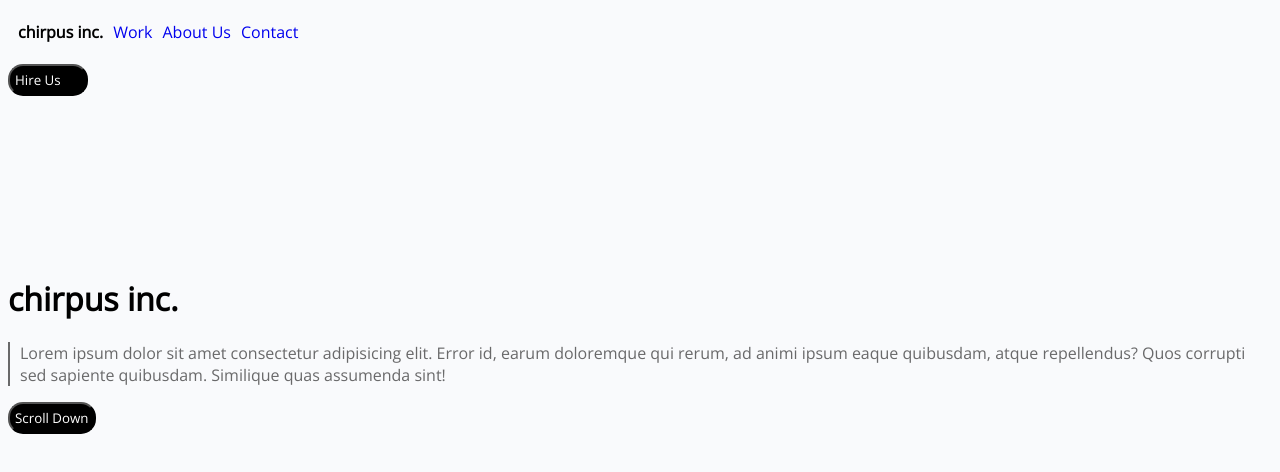
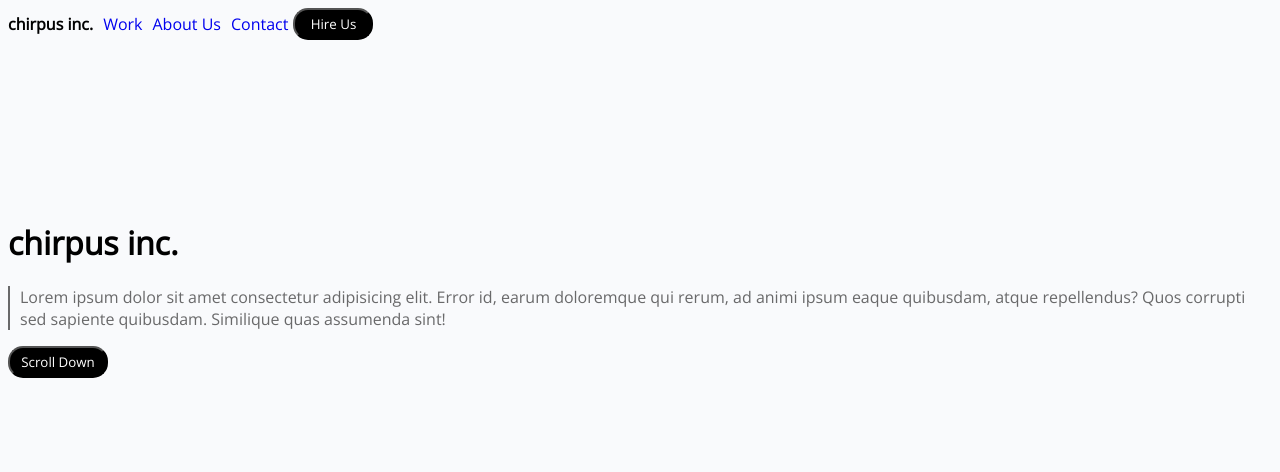
Before and after one commit to bailandocubita/html-css-lab1, a plain HTML site: page index.html in a window 1280 px wide. Drawn offline with nearby package versions, Linux system fonts and the light colour scheme.

Commit message:
added a header container for flex properties to work with the media query. Still not quite right but closer.

```diff
--- a/index.html
+++ b/index.html
@@ -9,17 +9,25 @@
     <title>Chirpus Inc.</title>
 </head>
 <body>
-    <nav>
-        <ul>
-            <li><a href="#" class="title">chirpus inc.</a></li>
-            <li><a href="#" class="menu">Work</a></li>
-            <li><a href="#" class="menu">About Us</a></li>
-            <li><a href="#" class="menu">Contact</a></li>
-        </ul>
-    </nav>
-    <button class="hire">Hire Us</button>
-    <h1>chirpus inc.</h1>
-    <p>Lorem ipsum dolor sit amet consectetur adipisicing elit. Error id, earum doloremque qui rerum, ad animi ipsum eaque quibusdam, atque repellendus? Quos corrupti sed sapiente quibusdam. Similique quas assumenda sint!</p>
-    <button class="scroll">Scroll Down</button>
+    <header>
+        <span id="title">chirpus inc.</span>
+        <nav>
+            <ul class="menu">
+                <li><a href="#">Work</a></li>
+                <li><a href="#">About Us</a></li>
+                <li><a href="#">Contact</a></li>
+            </ul>
+        </nav>
+        <div class="hire">
+            <button>Hire Us</button>
+        </div>
+    </header>
+    <div>
+        <h1>chirpus inc.</h1>
+        <p>Lorem ipsum dolor sit amet consectetur adipisicing elit. Error id, earum doloremque qui rerum, ad animi ipsum eaque quibusdam, atque repellendus? Quos corrupti sed sapiente quibusdam. Similique quas assumenda sint!</p>
+    </div>
+    <div class="scroll">
+        <button>Scroll Down</button>
+    </div>
 </body>
 </html>
--- a/stylesheet.css
+++ b/stylesheet.css
@@ -4,7 +4,7 @@ body {
     color: #69696a;
 }
 
-.title {
+#title {
     color: #000;
     font-weight: bold;
 }
@@ -52,12 +52,25 @@ button {
 }
 
 @media screen and (min-width: 768px) {
-    ul {display: flex; flex-direction: row;}
+    /* as of right now I can only get the justify-content properties to work in the parent.
+    Which means that the title won't stay to the left since it's part of any parent! :( */
+    header {
+        display: flex;
+        align-items: center;
+        /* justify-content: flex-end; */
+    }
+    nav {
+        flex-direction: row;
+        justify-content: flex-end;
+    }
     /*separating the company name from the other menu items by classes made it work originally, but now it's not! */
-    li {display: flex;}
-    .title {align-self: flex-start;}
-    .menu {justify-content: flex-end;}
+    #title {justify-content: flex-start;}
+    .menu {
+        display: flex;
+        justify-content: flex-end;
+        margin: 0;
+    }
     .hire {display: flex; flex-direction: row; align-items: center; width: 80px;}
-    .scroll {width: auto;}
+    .scroll {display: flex; justify-content: center; width: 100px;}
     h1 {padding-top: 160px;}
 }
```
